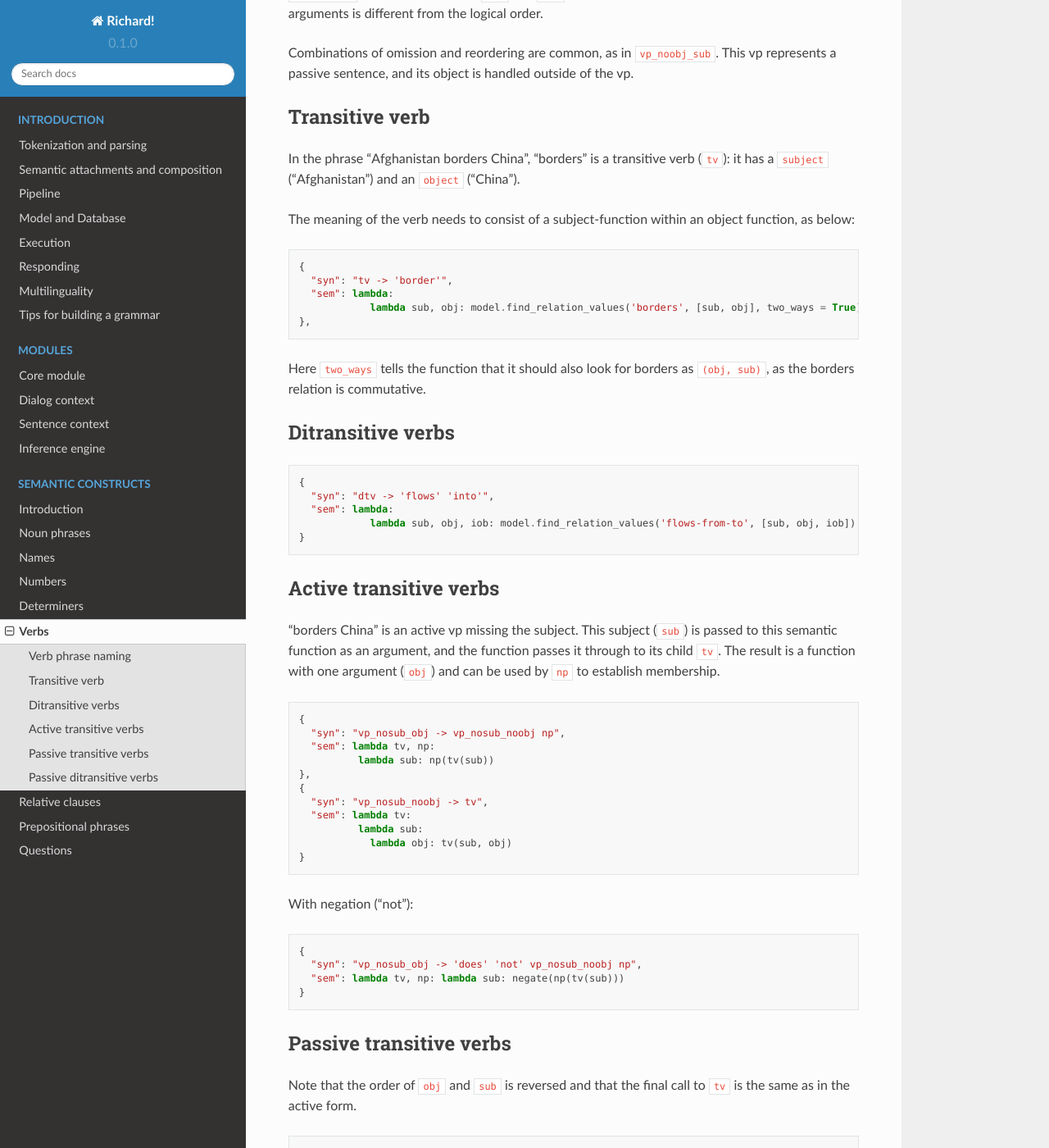
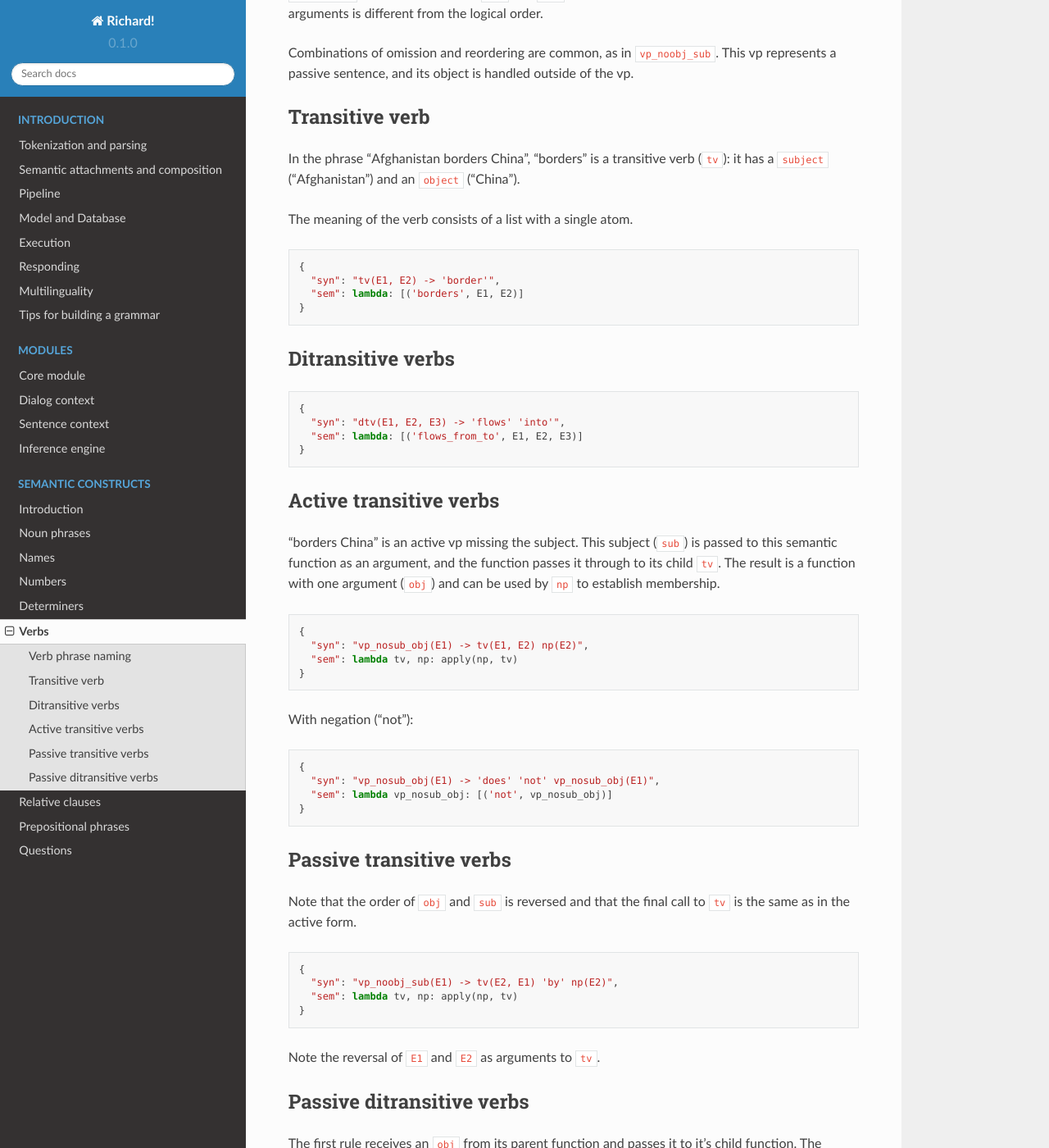
Before and after one commit to garfix/richard-readthedocs, a Sphinx documentation site: the page built from docs/source/language/verb-phrases.md, in a window 1280 px wide and 1400 px high, scrolled down 1713 px. Shown: the whole window at 82% size. Built offline with Sphinx 7.4.7 and the Read the Docs theme 2.0.0, drawn with Linux system fonts in a browser that asks for light colours; some of the changed text lies outside the part shown.

Commit message:
more syntax

```diff
--- a/docs/source/language/verb-phrases.md
+++ b/docs/source/language/verb-phrases.md
@@ -44,25 +44,21 @@ Combinations of omission and reordering are common, as in `vp_noobj_sub`. This v
 
 In the phrase "Afghanistan borders China", "borders" is a transitive verb (`tv`): it has a `subject` ("Afghanistan") and an `object` ("China").
 
-The meaning of the verb needs to consist of a subject-function within an object function, as below:
+The meaning of the verb consists of a list with a single atom.
 
 ~~~python
 {
-  "syn": "tv -> 'border'",
-  "sem": lambda:
-            lambda sub, obj: model.find_relation_values('borders', [sub, obj], two_ways = True)
-},
+  "syn": "tv(E1, E2) -> 'border'",
+  "sem": lambda: [('borders', E1, E2)]
+}
 ~~~
-
-Here `two_ways` tells the function that it should also look for borders as `(obj, sub)`, as the borders relation is commutative.
 
 ## Ditransitive verbs
 
 ~~~python
 {
-  "syn": "dtv -> 'flows' 'into'",
-  "sem": lambda:
-            lambda sub, obj, iob: model.find_relation_values('flows-from-to', [sub, obj, iob])
+  "syn": "dtv(E1, E2, E3) -> 'flows' 'into'",
+  "sem": lambda: [('flows_from_to', E1, E2, E3)]
 }
 ~~~
 
@@ -72,15 +68,8 @@ Here `two_ways` tells the function that it should also look for borders as `(obj
 
 ~~~python
 {
-  "syn": "vp_nosub_obj -> vp_nosub_noobj np",
-  "sem": lambda tv, np:
-          lambda sub: np(tv(sub))
-},
-{
-  "syn": "vp_nosub_noobj -> tv",
-  "sem": lambda tv:
-          lambda sub:
-            lambda obj: tv(sub, obj)
+  "syn": "vp_nosub_obj(E1) -> tv(E1, E2) np(E2)",
+  "sem": lambda tv, np: apply(np, tv)
 }
 ~~~
 
@@ -88,8 +77,8 @@ With negation ("not"):
 
 ~~~python
 {
-  "syn": "vp_nosub_obj -> 'does' 'not' vp_nosub_noobj np",
-  "sem": lambda tv, np: lambda sub: negate(np(tv(sub)))
+  "syn": "vp_nosub_obj(E1) -> 'does' 'not' vp_nosub_obj(E1)",
+  "sem": lambda vp_nosub_obj: [('not', vp_nosub_obj)]
 }
 ~~~
 
@@ -99,17 +88,12 @@ Note that the order of `obj` and `sub` is reversed and that the final call to `t
 
 ~~~python
 {
-  "syn": "vp_noobj_sub -> vp_noobj_nosub 'by' np",
-  "sem": lambda vp_noobj_nosub, np:
-            lambda obj: np(vp_noobj_nosub(obj))
-},
-{
-  "syn": "vp_noobj_nosub -> tv",
-  "sem": lambda tv:
-            lambda obj:
-                lambda sub: tv(sub, obj)
+  "syn": "vp_noobj_sub(E1) -> tv(E2, E1) 'by' np(E2)",
+  "sem": lambda tv, np: apply(np, tv)
 }
 ~~~
+
+Note the reversal of `E1` and `E2` as arguments to `tv`.
 
 ## Passive ditransitive verbs
 
@@ -119,21 +103,11 @@ Note that the first rule uses "from", which makes it not generic.
 
 ~~~python
 {
-  "syn": "vp_noobj_sub_iob -> 'from' 'which' np vp_noobj_nosub_iob",
-  "sem": lambda np, vp_noobj_nosub_iob:
-            lambda obj: np(vp_noobj_nosub_iob(obj))
+  "syn": "vp_noobj_sub_iob(E1) -> 'from' 'which' np(E2) vp_noobj_nosub_iob(E1, E2)",
+  "sem": lambda np, vp_noobj_nosub_iob: apply(np, vp_noobj_nosub_iob)
 },
 {
-  "syn": "vp_noobj_nosub_iob -> vp_noobj_nosub_noiob np",
-  "sem": lambda vp_noobj_nosub_noiob, np:
-            lambda obj:
-                lambda sub: np(vp_noobj_nosub_noiob(obj)(sub))
-},
-{
-  "syn": "vp_noobj_nosub_noiob -> dtv",
-  "sem": lambda dtv:
-            lambda obj:
-                lambda sub:
-                    lambda iob: dtv(sub, obj, iob)
+  "syn": "vp_noobj_nosub_iob(E1, E2) -> dtv(E2, E1, E3) np(E3)",
+  "sem": lambda dtv, np: apply(np, dtv)
 }
 ~~~
```
Also changed, not shown: docs/source/language/determiners.md (+1 -1 lines), docs/source/language/prepositional-phrases.md (+20 -19 lines), docs/source/language/relative-clauses.md (+7 -18 lines).
